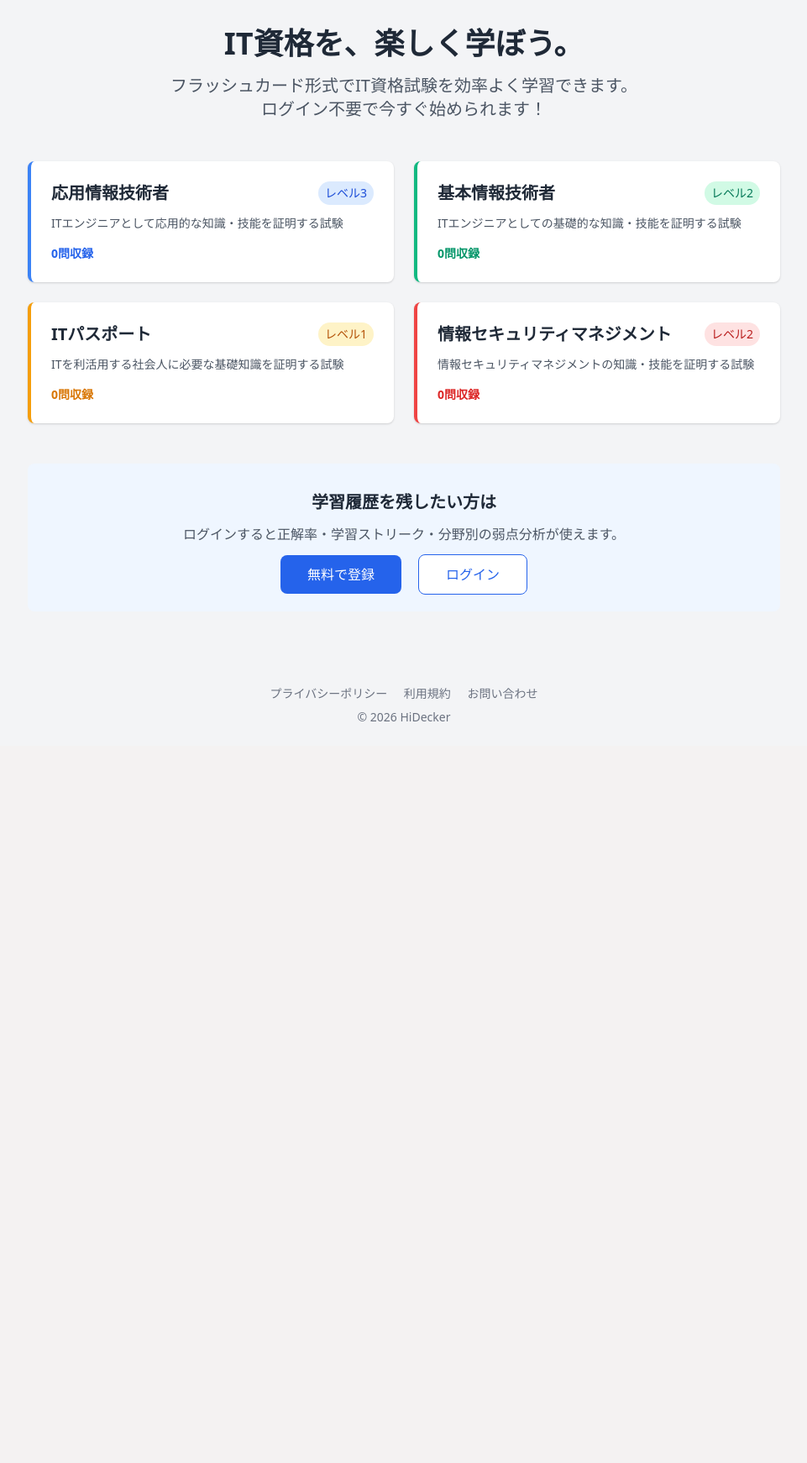
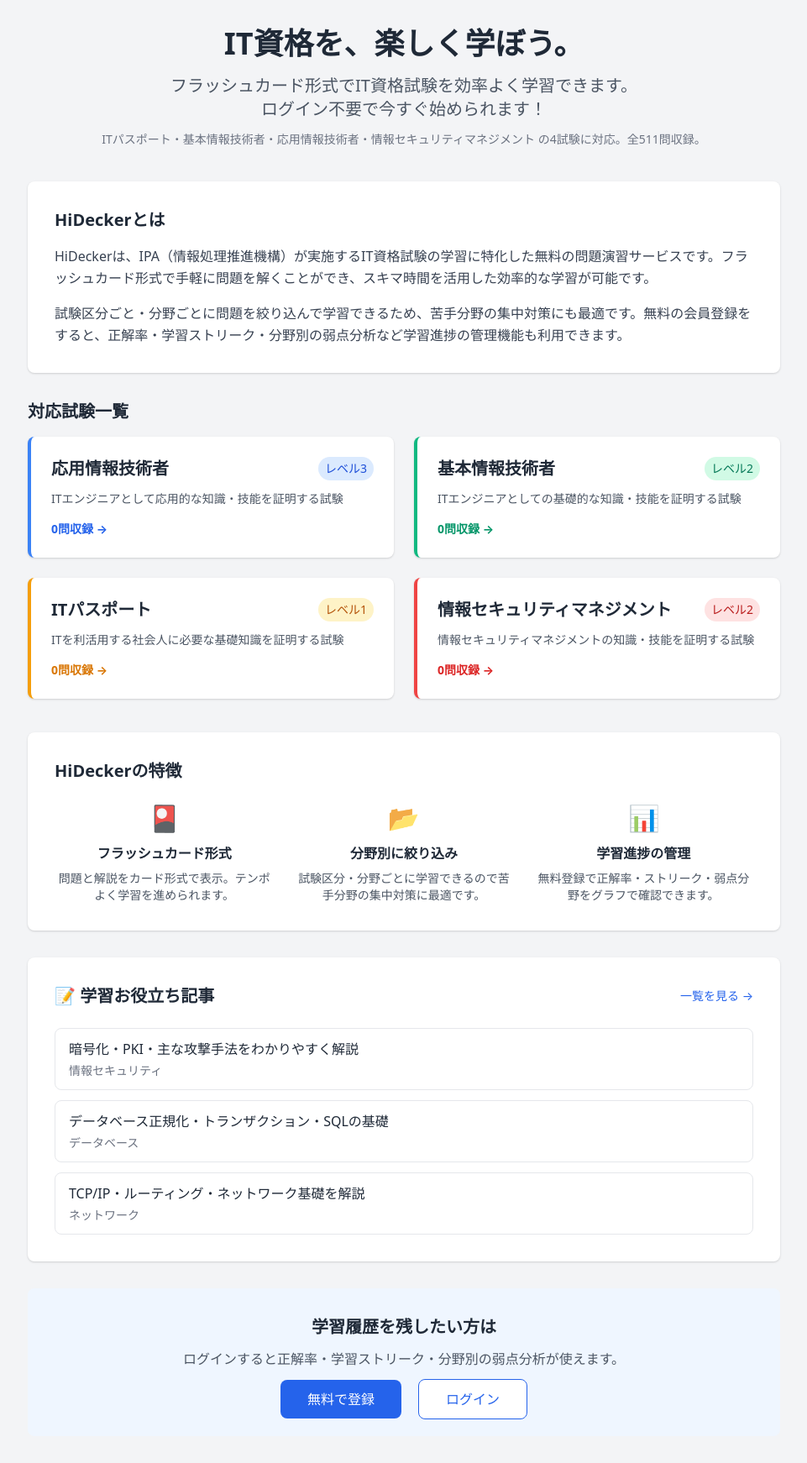
Before and after one commit to kenichikawaguchi/flashcardapp, a Flask app: page / in a window 1280 px wide. Shown: the part 60-1802 px from the top of the page at 84% size, without its empty margins (159-1120 px from the left). Before the commit the page ends 919 px from the top, so only its background shows below. Run offline with Flask 3, Linux system fonts and the light colour scheme; data that the repository does not hold is empty.

Commit message:
トップページ充実（サイト説明・特徴・記事導線追加）

```diff
--- a/app/templates/index.html
+++ b/app/templates/index.html
@@ -1,12 +1,24 @@
 {% extends 'base.html' %}
 {% block content %}
 <div class="max-w-4xl mx-auto">
-    <div class="text-center mb-12">
+
+    <!-- ヒーロー -->
+    <div class="text-center mb-10">
         <h1 class="text-4xl font-bold text-gray-800 mb-4">IT資格を、楽しく学ぼう。</h1>
-        <p class="text-xl text-gray-600">フラッシュカード形式でIT資格試験を効率よく学習できます。<br>ログイン不要で今すぐ始められます！</p>
+        <p class="text-xl text-gray-600 mb-3">フラッシュカード形式でIT資格試験を効率よく学習できます。<br>ログイン不要で今すぐ始められます！</p>
+        <p class="text-gray-500 text-sm">ITパスポート・基本情報技術者・応用情報技術者・情報セキュリティマネジメント の4試験に対応。全511問収録。</p>
     </div>
 
-    <div class="grid grid-cols-1 md:grid-cols-2 gap-6 mb-12">
+    <!-- サイト説明 -->
+    <div class="bg-white rounded-lg shadow p-8 mb-8">
+        <h2 class="text-xl font-bold text-gray-800 mb-4">HiDeckerとは</h2>
+        <p class="text-gray-700 leading-relaxed mb-4">HiDeckerは、IPA（情報処理推進機構）が実施するIT資格試験の学習に特化した無料の問題演習サービスです。フラッシュカード形式で手軽に問題を解くことができ、スキマ時間を活用した効率的な学習が可能です。</p>
+        <p class="text-gray-700 leading-relaxed">試験区分ごと・分野ごとに問題を絞り込んで学習できるため、苦手分野の集中対策にも最適です。無料の会員登録をすると、正解率・学習ストリーク・分野別の弱点分析など学習進捗の管理機能も利用できます。</p>
+    </div>
+
+    <!-- 試験一覧 -->
+    <h2 class="text-xl font-bold text-gray-800 mb-4">対応試験一覧</h2>
+    <div class="grid grid-cols-1 md:grid-cols-2 gap-6 mb-10">
         {% for exam in exams %}
         <a href="/exam/{{ exam.id }}" class="bg-white rounded-lg shadow hover:shadow-lg transition p-6 border-l-4
             {% if exam.color == 'blue' %}border-blue-500
@@ -15,7 +27,7 @@
             {% elif exam.color == 'red' %}border-red-500
             {% endif %}">
             <div class="flex justify-between items-start mb-3">
-                <h2 class="text-xl font-bold text-gray-800">{{ exam.name }}</h2>
+                <h3 class="text-xl font-bold text-gray-800">{{ exam.name }}</h3>
                 <span class="text-sm px-2 py-1 rounded-full
                     {% if exam.color == 'blue' %}bg-blue-100 text-blue-700
                     {% elif exam.color == 'green' %}bg-green-100 text-green-700
@@ -32,12 +44,57 @@
                 {% elif exam.color == 'yellow' %}text-yellow-600
                 {% elif exam.color == 'red' %}text-red-600
                 {% endif %}">
-                {{ exam.count }}問収録
+                {{ exam.count }}問収録 →
             </p>
         </a>
         {% endfor %}
     </div>
 
+    <!-- 特徴 -->
+    <div class="bg-white rounded-lg shadow p-8 mb-8">
+        <h2 class="text-xl font-bold text-gray-800 mb-6">HiDeckerの特徴</h2>
+        <div class="grid grid-cols-1 md:grid-cols-3 gap-6">
+            <div class="text-center">
+                <div class="text-3xl mb-3">🎴</div>
+                <h3 class="font-bold text-gray-800 mb-2">フラッシュカード形式</h3>
+                <p class="text-gray-600 text-sm">問題と解説をカード形式で表示。テンポよく学習を進められます。</p>
+            </div>
+            <div class="text-center">
+                <div class="text-3xl mb-3">📂</div>
+                <h3 class="font-bold text-gray-800 mb-2">分野別に絞り込み</h3>
+                <p class="text-gray-600 text-sm">試験区分・分野ごとに学習できるので苦手分野の集中対策に最適です。</p>
+            </div>
+            <div class="text-center">
+                <div class="text-3xl mb-3">📊</div>
+                <h3 class="font-bold text-gray-800 mb-2">学習進捗の管理</h3>
+                <p class="text-gray-600 text-sm">無料登録で正解率・ストリーク・弱点分野をグラフで確認できます。</p>
+            </div>
+        </div>
+    </div>
+
+    <!-- 記事一覧 -->
+    <div class="bg-white rounded-lg shadow p-8 mb-8">
+        <div class="flex justify-between items-center mb-6">
+            <h2 class="text-xl font-bold text-gray-800">📝 学習お役立ち記事</h2>
+            <a href="/articles/" class="text-blue-600 hover:underline text-sm">一覧を見る →</a>
+        </div>
+        <div class="space-y-3">
+            <a href="/articles/security_crypt_pki_attacks" class="block border border-gray-200 rounded-lg px-4 py-3 hover:border-blue-400 hover:bg-blue-50 transition">
+                <p class="text-gray-800 font-medium">暗号化・PKI・主な攻撃手法をわかりやすく解説</p>
+                <p class="text-gray-500 text-sm mt-1">情報セキュリティ</p>
+            </a>
+            <a href="/articles/database_normalization_transaction_sql" class="block border border-gray-200 rounded-lg px-4 py-3 hover:border-blue-400 hover:bg-blue-50 transition">
+                <p class="text-gray-800 font-medium">データベース正規化・トランザクション・SQLの基礎</p>
+                <p class="text-gray-500 text-sm mt-1">データベース</p>
+            </a>
+            <a href="/articles/network_tcpip_routing" class="block border border-gray-200 rounded-lg px-4 py-3 hover:border-blue-400 hover:bg-blue-50 transition">
+                <p class="text-gray-800 font-medium">TCP/IP・ルーティング・ネットワーク基礎を解説</p>
+                <p class="text-gray-500 text-sm mt-1">ネットワーク</p>
+            </a>
+        </div>
+    </div>
+
+    <!-- ログイン促進 -->
     {% if current_user.is_authenticated %}
     <div class="bg-blue-50 rounded-lg p-8 text-center">
         <h3 class="text-xl font-bold text-gray-800 mb-4">📊 あなたの学習記録</h3>
```
